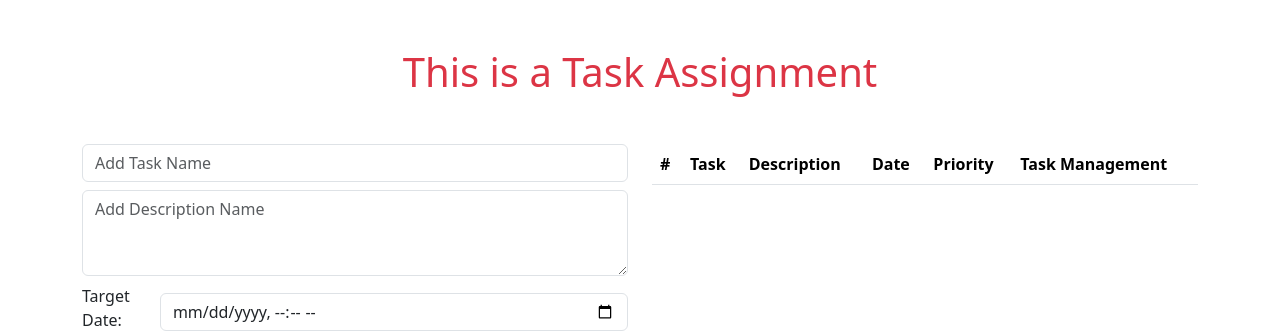
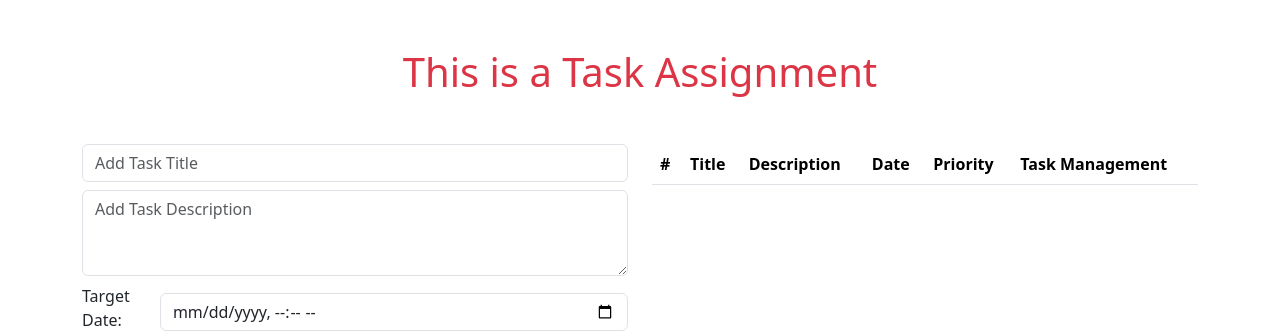
Before and after one commit to pavlovic-bojan/learning-Angular, an Angular app in the folder bojan/: page / in a window 1280 px wide. Shown: the top 331 px of the page. Built offline with nearby package versions, Linux system fonts and the light colour scheme.

Commit message:
fix day 2 form

```diff
--- a/bojan/src/app/app.component.ts
+++ b/bojan/src/app/app.component.ts
@@ -6,5 +6,5 @@ import { Component } from '@angular/core';
   styleUrls: ['./app.component.css']
 })
 export class AppComponent {
-  title = 'bojan';
+  title = 'Angular';
 }
--- a/bojan/src/app/task/todo-form/todo-form.component.html
+++ b/bojan/src/app/task/todo-form/todo-form.component.html
@@ -1,6 +1,6 @@
 <form action="">
-    <input class="form-control" type="text" name="task" id="task" placeholder="Add Task Name" [(ngModel)]="createTaskModal.task">
-    <textarea class="form-control mt-2" id="description" name="description" placeholder="Add Description Name" rows="3" [(ngModel)]="createTaskModal.description"></textarea>
+    <input class="form-control" type="text" name="task" id="task" placeholder="Add Task Title" [(ngModel)]="createTaskModal.task">
+    <textarea class="form-control mt-2" id="description" name="description" placeholder="Add Task Description" rows="3" [(ngModel)]="createTaskModal.description"></textarea>
     <div class="d-flex mt-2 align-items-center">
         <label for="date">Target Date:</label>
         <input class="form-control mt-2" type="datetime-local" id="date" name="date" [(ngModel)]="createTaskModal.date" placeholder="Target Date">
--- a/bojan/src/app/task/todo-table/todo-table.component.html
+++ b/bojan/src/app/task/todo-table/todo-table.component.html
@@ -2,7 +2,7 @@
   <thead>
       <tr>
           <th scope="col">#</th>
-          <th scope="col">Task</th>
+          <th scope="col">Title</th>
           <th scope="col">Description</th>
           <th scope="col">Date</th>
           <th scope="col">Priority</th>
```
